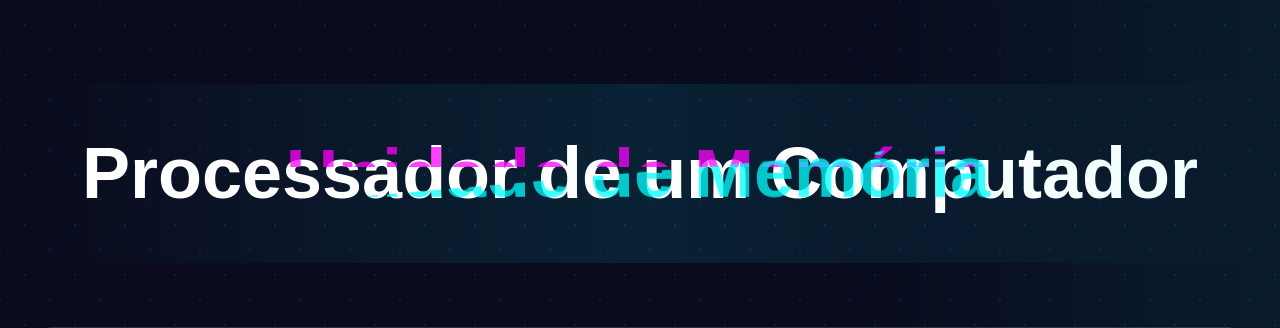
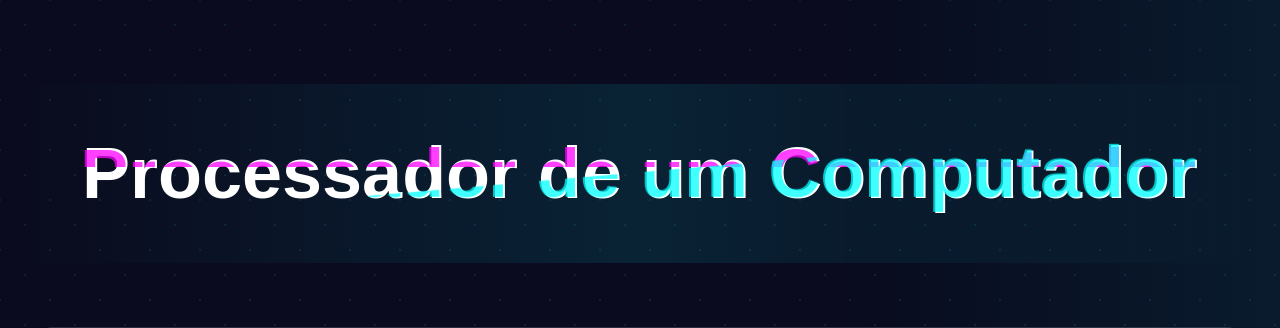
Before and after one commit to sofiaamosqueraa/PYTHON, a Flask app: page /modulos/processamento/processador in a window 1280 px wide. Shown: the top 328 px of the page. Run offline with Flask 3, Linux system fonts and the light colour scheme.

Commit message:
style processador

```diff
--- a/static/css/processador.css
+++ b/static/css/processador.css
@@ -76,7 +76,7 @@ h1 {
 /* Efeito de glitch no título */
 h1::before,
 h1::after {
-    content: 'Unidade de Memória';
+    content: 'Processador de um Computador';
     position: absolute;
     width: 100%;
     height: 100%;
```
